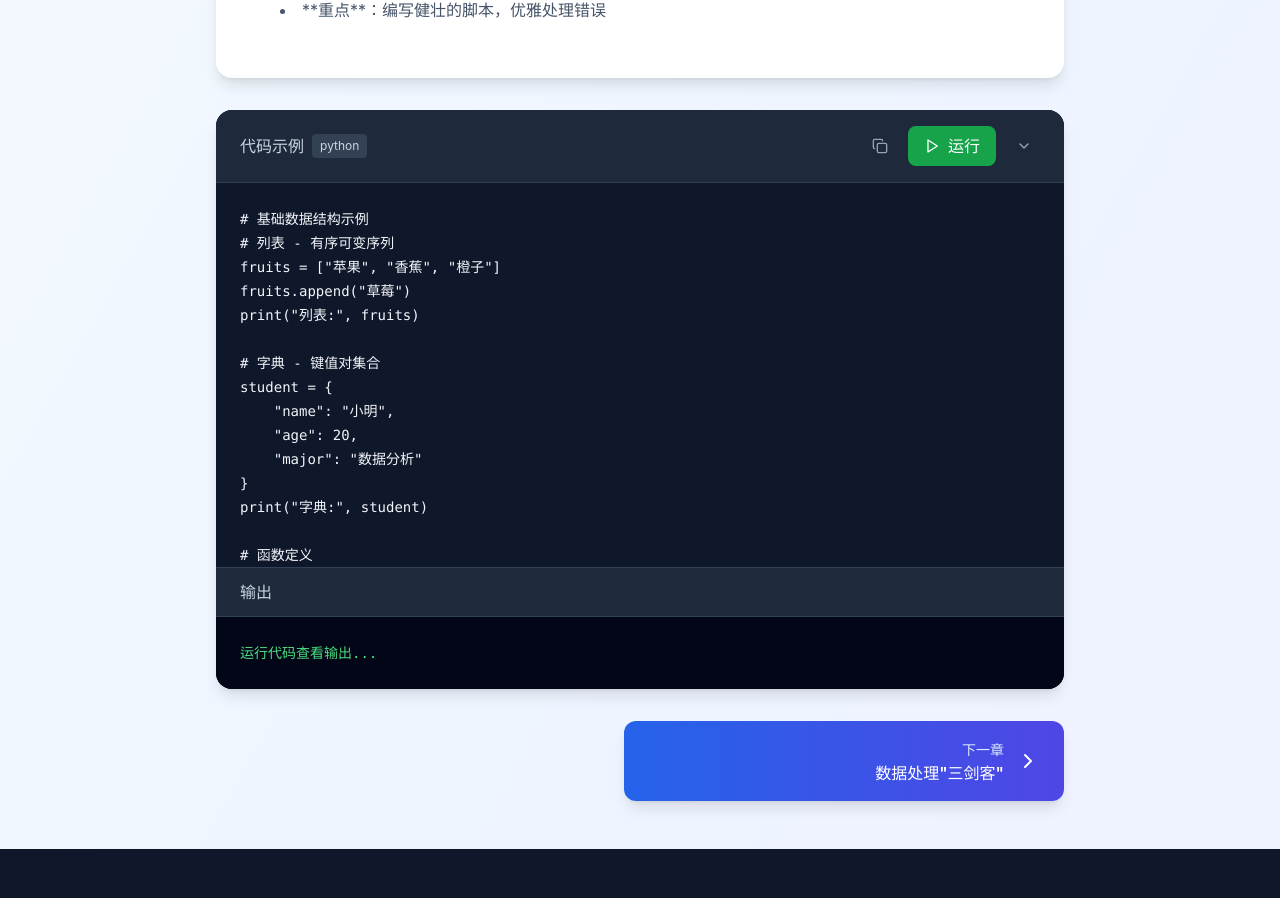
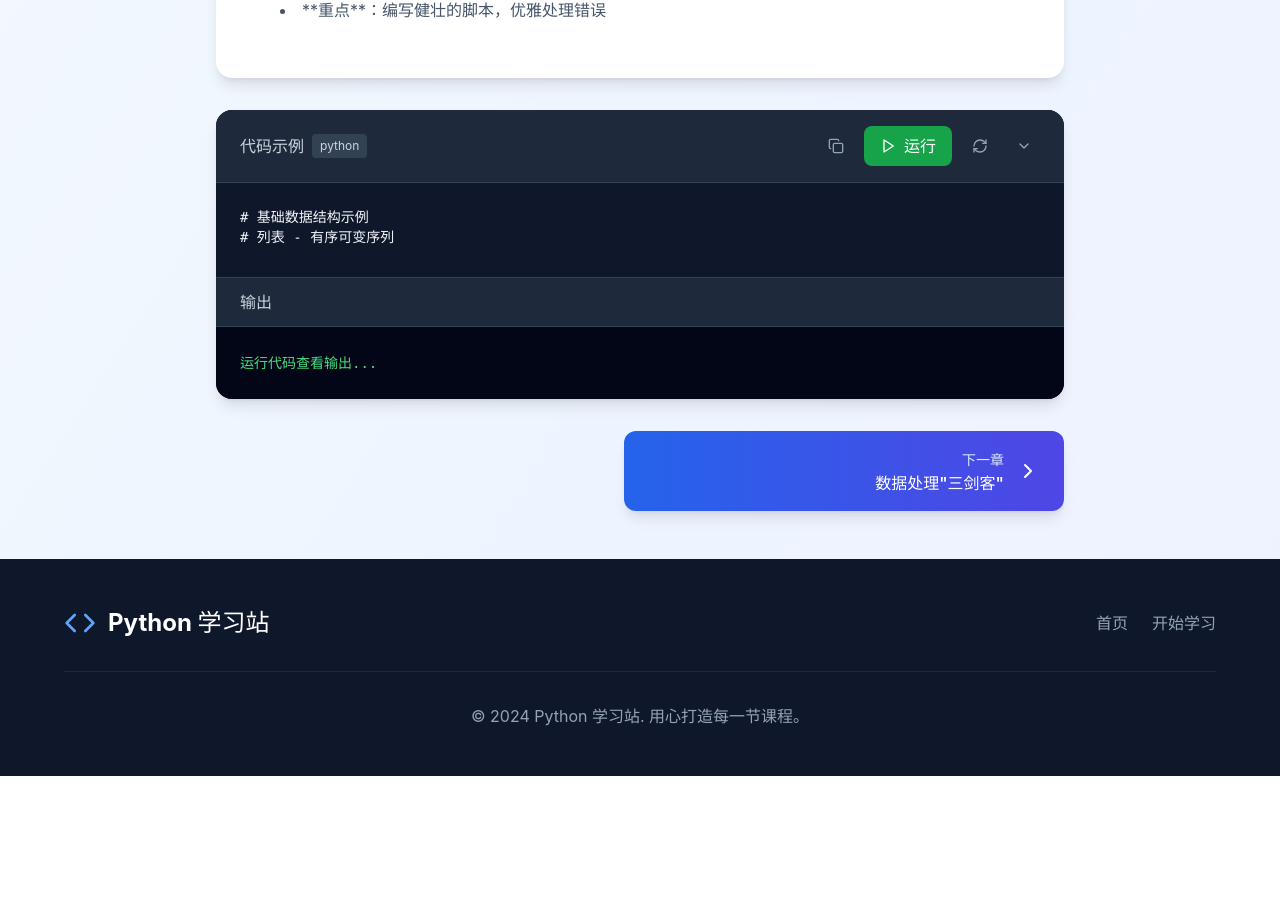
Before and after one commit to bnanaliu/mysite, a React (Vite) app: page /chapter/chapter-1 in a window 1280 px wide. Shown: the part 1210-2108 px from the top of the page. After the commit the page ends 1986 px from the top, so only its background shows below. Built offline with nearby package versions, Linux system fonts and the light colour scheme.

Commit message:
完善CodeEditor组件重置功能，修复个人页面图标问题

```diff
--- a/src/components/CodeEditor.tsx
+++ b/src/components/CodeEditor.tsx
@@ -1,5 +1,5 @@
 import { useState, useRef, useEffect } from 'react';
-import { Play, ChevronDown, ChevronUp, Copy, Check, X } from 'lucide-react';
+import { Play, ChevronDown, ChevronUp, Copy, Check, X, RefreshCw } from 'lucide-react';
 
 interface CodeEditorProps {
   code: string;
@@ -12,6 +12,7 @@ export default function CodeEditor({ code, language = 'python', title = '代码
   const [isRunning, setIsRunning] = useState(false);
   const [output, setOutput] = useState<string>('');
   const [copied, setCopied] = useState(false);
+  const [userCode, setUserCode] = useState<string>(code);
   const codeRef = useRef<HTMLPreElement>(null);
 
   const handleRunCode = async () => {
@@ -24,9 +25,9 @@ export default function CodeEditor({ code, language = 'python', title = '代码
       let result = '';
       try {
         // 模拟 Python 代码执行
-        if (code.includes('print(')) {
+        if (userCode.includes('print(')) {
           // 提取 print 语句的内容
-          const printMatches = code.match(/print\((.*?)\)/g);
+          const printMatches = userCode.match(/print\((.*?)\)/g);
           if (printMatches) {
             printMatches.forEach(match => {
               let content = match.replace('print(', '').replace(')', '');
@@ -38,11 +39,11 @@ export default function CodeEditor({ code, language = 'python', title = '代码
         }
 
         // 模拟计算
-        if (code.includes('sum(')) {
+        if (userCode.includes('sum(')) {
           result += '计算结果: 15\n';
         }
 
-        if (code.includes('DataFrame')) {
+        if (userCode.includes('DataFrame')) {
           result += 'DataFrame 输出:\n   name  score\n0  小明     85\n1  小红     92\n';
         }
 
@@ -58,8 +59,13 @@ export default function CodeEditor({ code, language = 'python', title = '代码
     }, 1000);
   };
 
+  const handleResetCode = () => {
+    setUserCode(code);
+    setOutput('');
+  };
+
   const handleCopyCode = () => {
-    navigator.clipboard.writeText(code);
+    navigator.clipboard.writeText(userCode);
     setCopied(true);
     setTimeout(() => setCopied(false), 2000);
   };
@@ -97,6 +103,13 @@ export default function CodeEditor({ code, language = 'python', title = '代码
             <span>运行</span>
           </button>
           <button
+            onClick={handleResetCode}
+            className="p-2 text-slate-400 hover:text-white transition-colors"
+            title="重置代码"
+          >
+            <RefreshCw className="w-4 h-4" />
+          </button>
+          <button
             onClick={handleToggleExpand}
             className="p-2 text-slate-400 hover:text-white transition-colors"
             title={isExpanded ? '折叠' : '展开'}
@@ -109,11 +122,14 @@ export default function CodeEditor({ code, language = 'python', title = '代码
       {/* Code */}
       {isExpanded && (
         <>
-          <pre ref={codeRef} className="p-6 overflow-x-auto max-h-96">
-            <code className="text-sm text-slate-100 font-mono whitespace-pre-wrap">
-              {code}
-            </code>
-          </pre>
+          <div className="p-6 overflow-x-auto max-h-96">
+            <textarea
+              value={userCode}
+              onChange={(e) => setUserCode(e.target.value)}
+              className="w-full h-full bg-transparent text-sm text-slate-100 font-mono whitespace-pre-wrap resize-none focus:outline-none"
+              spellCheck={false}
+            />
+          </div>
 
           {/* Output */}
           <div className="border-t border-slate-700">
--- a/src/pages/Personal.tsx
+++ b/src/pages/Personal.tsx
@@ -1,4 +1,4 @@
-import { Heart, Star, Sparkles, GraduationCap, Camera, Music, Coffee, Flower2, Mail, Instagram, Wechat, Code } from 'lucide-react';
+import { Heart, Star, Sparkles, GraduationCap, Camera, Music, Coffee, Flower2, Mail, Instagram, MessageSquare, Code } from 'lucide-react';
 import { Link } from 'react-router-dom';
 
 export default function Personal() {
@@ -182,7 +182,7 @@ export default function Personal() {
               </a>
               <div className="group bg-white rounded-2xl p-6 shadow-md hover:shadow-xl transform hover:-translate-y-1 transition-all duration-300 text-center">
                 <div className="w-16 h-16 bg-gradient-to-br from-green-400 to-emerald-500 rounded-2xl flex items-center justify-center text-white mx-auto mb-4 group-hover:scale-110 transition-transform">
-                  <Wechat className="w-8 h-8" />
+                  <MessageSquare className="w-8 h-8" />
                 </div>
                 <h3 className="font-bold text-green-700 mb-1">微信</h3>
                 <p className="text-emerald-500 text-sm">扫码添加</p>
```
